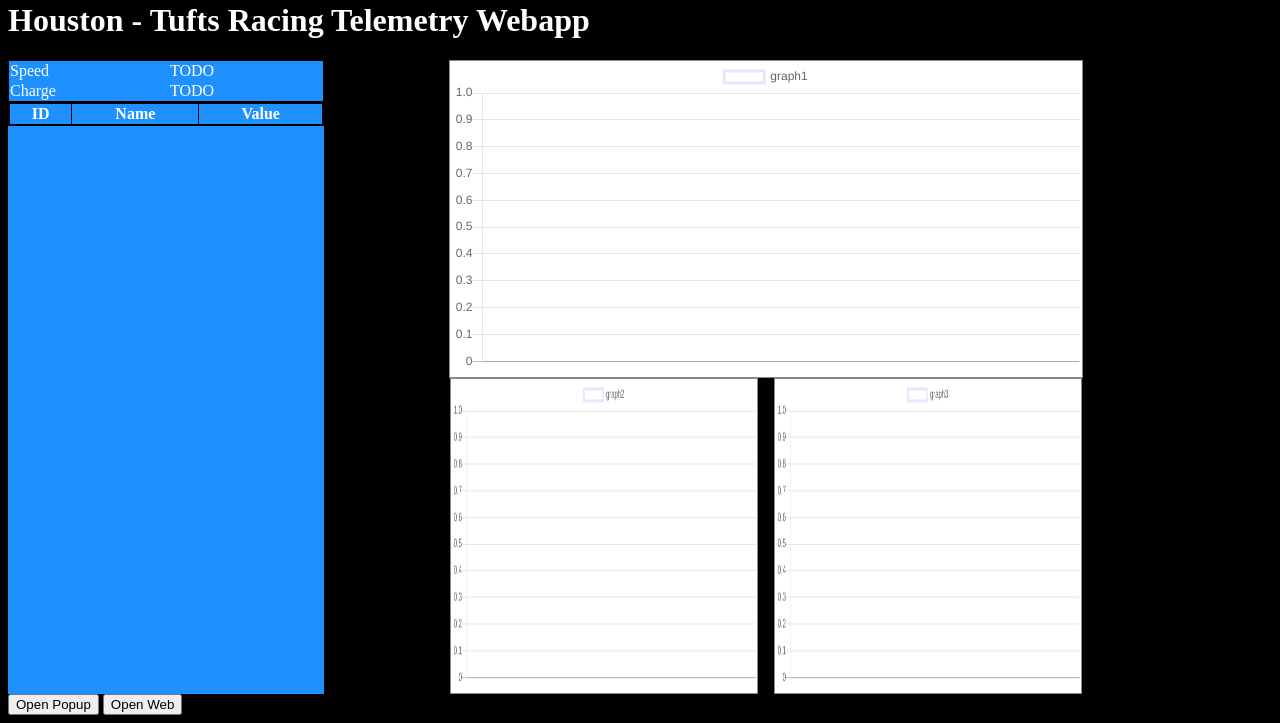
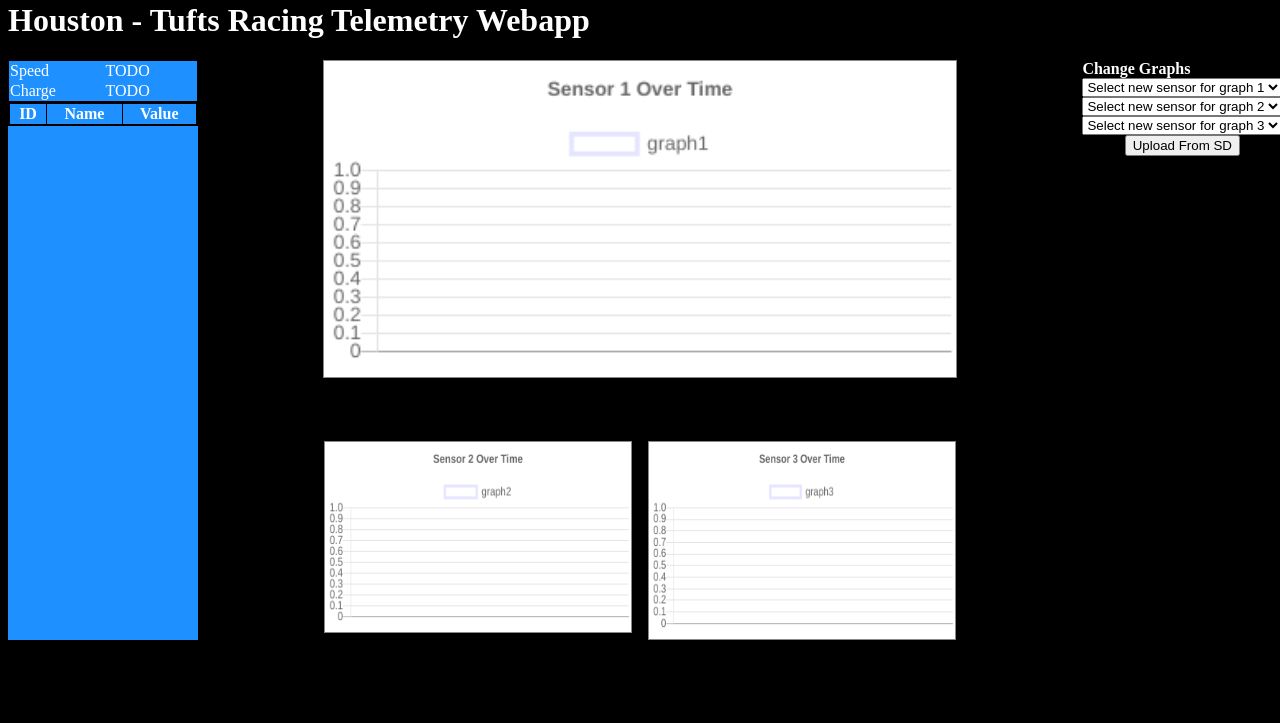
Before and after one commit to TER-Sensors-and-Microcontrollers/sensors-microcontrollers-25-26, a Flask app: page / in a window 1280 px wide. Shown: the part 285-1008 px from the top of the page. After the commit the page ends 925 px from the top, so only its background shows below. Run offline with Flask 3, Linux system fonts and the light colour scheme; lists and menus that the app fills with data are empty; some libraries are stand-ins or nearby versions.

Commit message:
Houston realtime functionality fixes

```diff
--- /dev/null
+++ b/houston/static/graph-dropdowns.js
@@ -0,0 +1,52 @@
+/*
+    graph-dropdowns.js
+
+    real-time logic for dropdown graphs
+*/
+
+async function updateDropdown(d) {
+    try {
+            const dropdown = document.getElementById(d);
+
+            const ids = await getIdsByMode("f");
+
+            // console.log(ids);
+            if (dropdown.length < ids.length) {
+
+                // reset table
+
+
+                ids.forEach(async id => {
+                    const option = document.createElement("option");
+
+                    option.text       = id.name;
+                    option.value      = id.sensor_id;
+
+                    dropdown.appendChild(option);
+                });
+
+            }
+
+
+            // for (const row of tbody_old.rows) {
+            //     const cells = row.cells;
+
+            //     const response_data = await fetch('/get_test/' + cells[0].textContent);
+            //     if (!response_data.ok) {
+            //         throw new Error(`HTTP error! status: ${response_data.status}`);
+            //     }
+            //     const reading = await response_data.json();
+
+            //     cells[2].textContent = reading.data;
+            // }
+        }
+        catch (error) {
+            console.error("Error fetching or parsing data:", error);
+        }
+}
+
+setInterval(() => {
+    updateDropdown("g1");
+    updateDropdown("g2");
+    updateDropdown("g3");
+}, 1000);
--- a/houston/static/graphs.js
+++ b/houston/static/graphs.js
@@ -4,6 +4,18 @@
     real-time graph logic
 */
 
+// initial starting values for the 3 graphs, subject to change
+var selectedValue1 = 1;
+var selectedValue2 = 2;
+var selectedValue3 = 3;
+
+// get absolute start time from browser cache if it exists
+var start = sessionStorage.getItem("startTime");
+if (!start) {
+    // Deserialize the JSON string back into a JavaScript object
+    start = Date.now();
+    sessionStorage.setItem("startTime", JSON.stringify(start));
+}
 
 /*
     updateGraphs
@@ -16,9 +28,6 @@
         - is async
         - sensor(s) with given id must exist within database
 */
-
-var selectedValue = 1;
-
 async function updateGraphs([sid1,sid2,sid3])
 {
     // also TODO:
@@ -26,7 +35,7 @@ async function updateGraphs([sid1,sid2,sid3])
     // add button to view a specific sensor in table mode (and associated page)
 
     try{
-        const response1 = await fetch('/get_test/' + sid1); // Replace with your actual API endpoint
+        const response1 = await fetch('/get_test/' + sid1);
         if (!response1.ok) {
         throw new Error(`HTTP error! status: ${response1.status}`);
         }
@@ -43,12 +52,16 @@ async function updateGraphs([sid1,sid2,sid3])
         const reading3 = await response3.json();
 
         // update graphs
-        g1.data.labels.push(reading1.timestamp);
+        // we only divide start by 1000 since timestamp is already given to us in seconds
+        g1.data.labels.push(reading1.timestamp - (start / 1000));
         g1.data.datasets[0].data.push(reading1.data);
-        g2.data.labels.push(reading2.timestamp);
+        g2.data.labels.push(reading2.timestamp - (start / 1000));
         g2.data.datasets[0].data.push(reading2.data);
-        g3.data.labels.push(reading3.timestamp);
+        g3.data.labels.push(reading3.timestamp - (start / 1000));
         g3.data.datasets[0].data.push(reading3.data);
+        g1.options.title.text = reading1.name + " Over Time";
+        g2.options.title.text = reading2.name + " Over Time";
+        g3.options.title.text = reading3.name + " Over Time";
         g1.update();
         g2.update();
         g3.update();
@@ -60,8 +73,13 @@ async function updateGraphs([sid1,sid2,sid3])
                 backgroundColor: ds.backgroundColor,
                 borderColor: ds.borderColor,
                 data: ds.data
-            }))
-        })
+            })),
+            options: {
+                title: {
+                    display: true,
+                    text: reading1.name + " Over Time"
+            }
+    }})
         saveToSessionStorage(g2.canvas.id, {
             labels: g2.data.labels,
             datasets: g2.data.datasets.map(ds => ({
@@ -69,7 +87,13 @@ async function updateGraphs([sid1,sid2,sid3])
                 backgroundColor: ds.backgroundColor,
                 borderColor: ds.borderColor,
                 data: ds.data
-            }))
+            })),
+                options: {
+        title: {
+            display: true,
+            text: reading1.name + " Over Time"
+        }
+    }
         })
         saveToSessionStorage(g3.canvas.id, {
             labels: g3.data.labels,
@@ -78,7 +102,13 @@ async function updateGraphs([sid1,sid2,sid3])
                 backgroundColor: ds.backgroundColor,
                 borderColor: ds.borderColor,
                 data: ds.data
-            }))
+            })),
+                options: {
+        title: {
+            display: true,
+            text: reading1.name + " Over Time"
+        }
+    }
         })
     }
     catch (error) {
@@ -143,11 +173,9 @@ const g1 = new Chart("graph1", {
     type: "line",
     data: loadFromSessionStorage("graph1"),
     options: {
-        plugins: {
         title: {
             display: true,
             text: 'Sensor 1 Over Time'
-            }
         }
     }
 });
@@ -156,11 +184,9 @@ const g2 = new Chart("graph2", {
     type: "line",
     data: loadFromSessionStorage("graph2"),
     options: {
-        plugins: {
         title: {
             display: true,
             text: 'Sensor 2 Over Time'
-            }
         }
     }
 });
@@ -168,17 +194,15 @@ const g3 = new Chart("graph3", {
     type: "line",
     data: loadFromSessionStorage("graph3"),
     options: {
-        plugins: {
         title: {
             display: true,
             text: 'Sensor 3 Over Time'
         }
     }
-    }
 });
 
  document.addEventListener('DOMContentLoaded', function() {
-    var dropdown = document.getElementById('data');
+    var dropdown = document.getElementById('g1');
                 dropdown.addEventListener('change', function()
                 {
                     clearGraph(g1);
@@ -188,7 +212,7 @@ const g3 = new Chart("graph3", {
  });
 
  document.addEventListener('DOMContentLoaded', function() {
-    var dropdown = document.getElementById('data2');
+    var dropdown = document.getElementById('g2');
                 dropdown.addEventListener('change', function()
                 {
                     clearGraph(g2);
@@ -198,7 +222,7 @@ const g3 = new Chart("graph3", {
  });
 
  document.addEventListener('DOMContentLoaded', function() {
-    var dropdown = document.getElementById('data3');
+    var dropdown = document.getElementById('g3');
                 dropdown.addEventListener('change', function()
                 {
                     clearGraph(g3);
@@ -207,9 +231,10 @@ const g3 = new Chart("graph3", {
                 });
  });
 
+//  get all up-to-date data of selected id
  async function get_new_data(selectedValue, g)
  {
-    const new_data = await fetch('/get_all_data/' + selectedValue); // Replace with your actual API endpoint
+    const new_data = await fetch('/get_all_data/' + selectedValue);
         if (!new_data.ok) {
         throw new Error(`HTTP error! status: ${new_data.status}`);
         }
@@ -217,9 +242,10 @@ const g3 = new Chart("graph3", {
     const all_data = await new_data.json();
 
     for (let r = 0; r < all_data.length; r++) {
-        g.data.labels.push(all_data[r].timestamp);
+        g.data.labels.push((all_data[r].timestamp - (start / 1000)));
         g.data.datasets[0].data.push(all_data[r].data);
     }
+    g.options.title.text = all_data[0].name + " Over Time";
     g.update();
 
     saveToSessionStorage(g1.canvas.id, {
@@ -229,10 +255,17 @@ const g3 = new Chart("graph3", {
                 backgroundColor: ds.backgroundColor,
                 borderColor: ds.borderColor,
                 data: ds.data
-            }))
+            })),
+            options: {
+                title: {
+                    display: true,
+                    text: all_data[0].name + " Over Time"
+                }
+            }
         })
+
 
  }
 setInterval(() => {
-    updateGraphs([selectedValue, 36, 37]);
+    updateGraphs([selectedValue1, selectedValue2, selectedValue3]);
 }, 3000);
--- a/houston/static/style.css
+++ b/houston/static/style.css
@@ -25,7 +25,7 @@ body {
     color: white;
     align-items:flex-start;
     flex-direction: column;
-    width: 25%;
+    min-width: 15%;
     background-color:dodgerblue;
 }
 
@@ -61,6 +61,7 @@ body {
   flex-direction: row;
   gap: 16px;
   width: 100%;
+  padding-top:10%;
 }
 
 .modal {
@@ -85,6 +86,13 @@ body {
   box-sizing: border-box;
 }
 
+.options {
+    display: flex;
+    align-items: center;
+    flex-direction: column;
+}
+
+/* ----------------------------------------------------------- */
 
 .SD_page {
     background: linear-gradient(to bottom right, #ff7e5f, #feb47b);
--- a/houston/templates/index.html
+++ b/houston/templates/index.html
@@ -63,10 +63,20 @@
                         <!-- <button onclick="clearGraph(g3)">Clear Graph</button> -->
                     </div>
             </div>
+            <div class = "options">
+                <div class = "changeGraphs">
+                    <b>Change Graphs</b>
+                    <select name = "links" id = "g1"><option value="" disabled selected>Select new sensor for graph 1</option></select>
+                    <select name = "links" id = "g2"><option value="" disabled selected>Select new sensor for graph 2</option></select>
+                    <select name = "links" id = "g3"><option value="" disabled selected>Select new sensor for graph 3</option></select>
+                </div>
+                <button id="openWeb">Upload From SD</button>
+            </div>
         </div>
         <script src="{{ url_for('static', filename='table.js') }}"></script>
         <script src="{{ url_for('static', filename='graphs.js') }}"></script>
         <script src="{{ url_for('static', filename='buttons.js') }}"></script>
+        <script src="{{ url_for('static', filename='graph-dropdowns.js') }}"></script>
             <div id="sensorExchange" class="modal">
             <div class="modal-content">
                 <button class="close-button">&times;</button>
@@ -111,8 +121,7 @@
             </div>
             </div>
         </div>
-        <button id="openPopup">Open Popup</button>
-        <button id="openWeb">Open Web </button>
+
 
     </body>
 </html>
```
Lines whose indentation alone changed are shown as unchanged.
